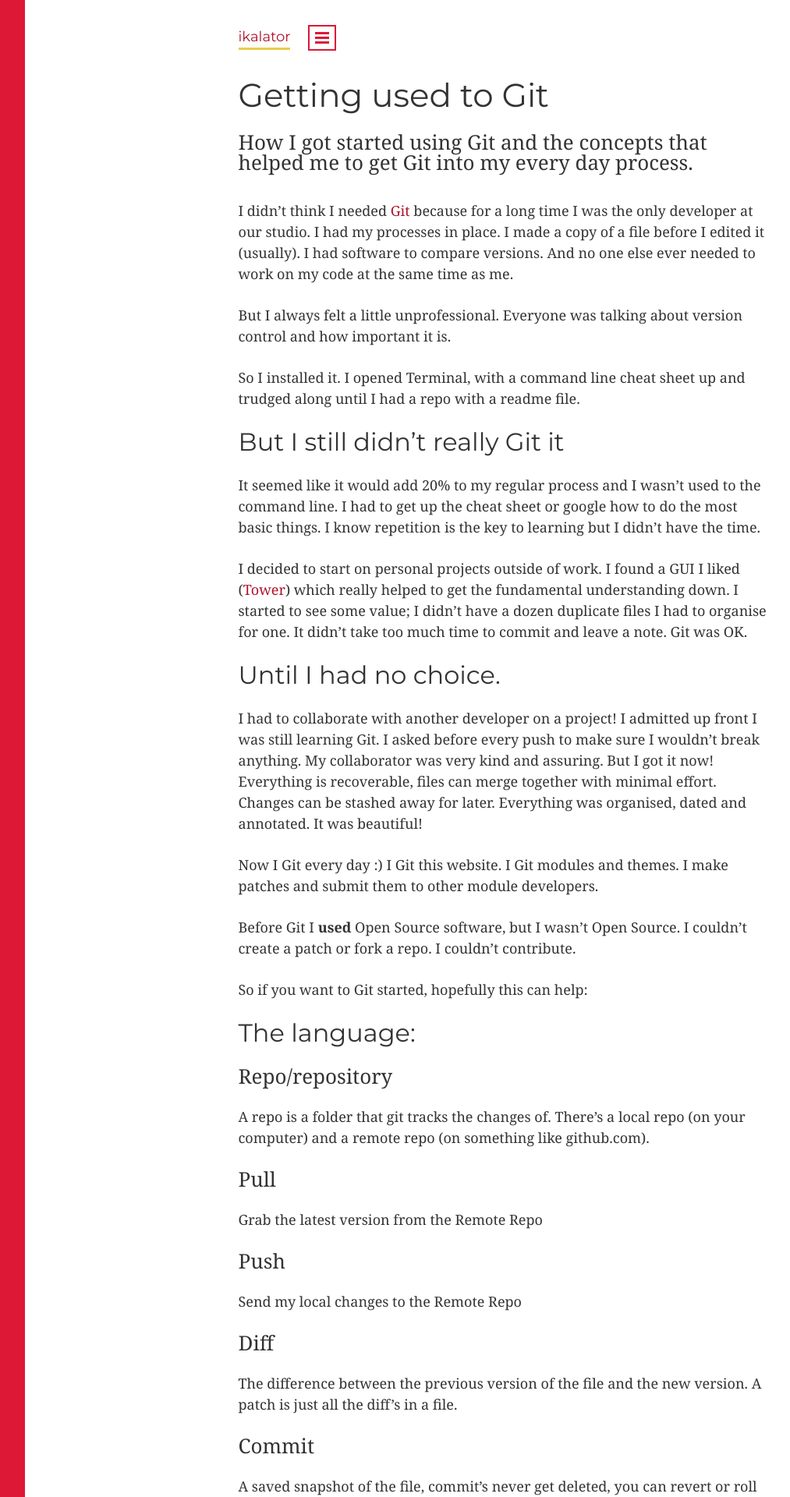
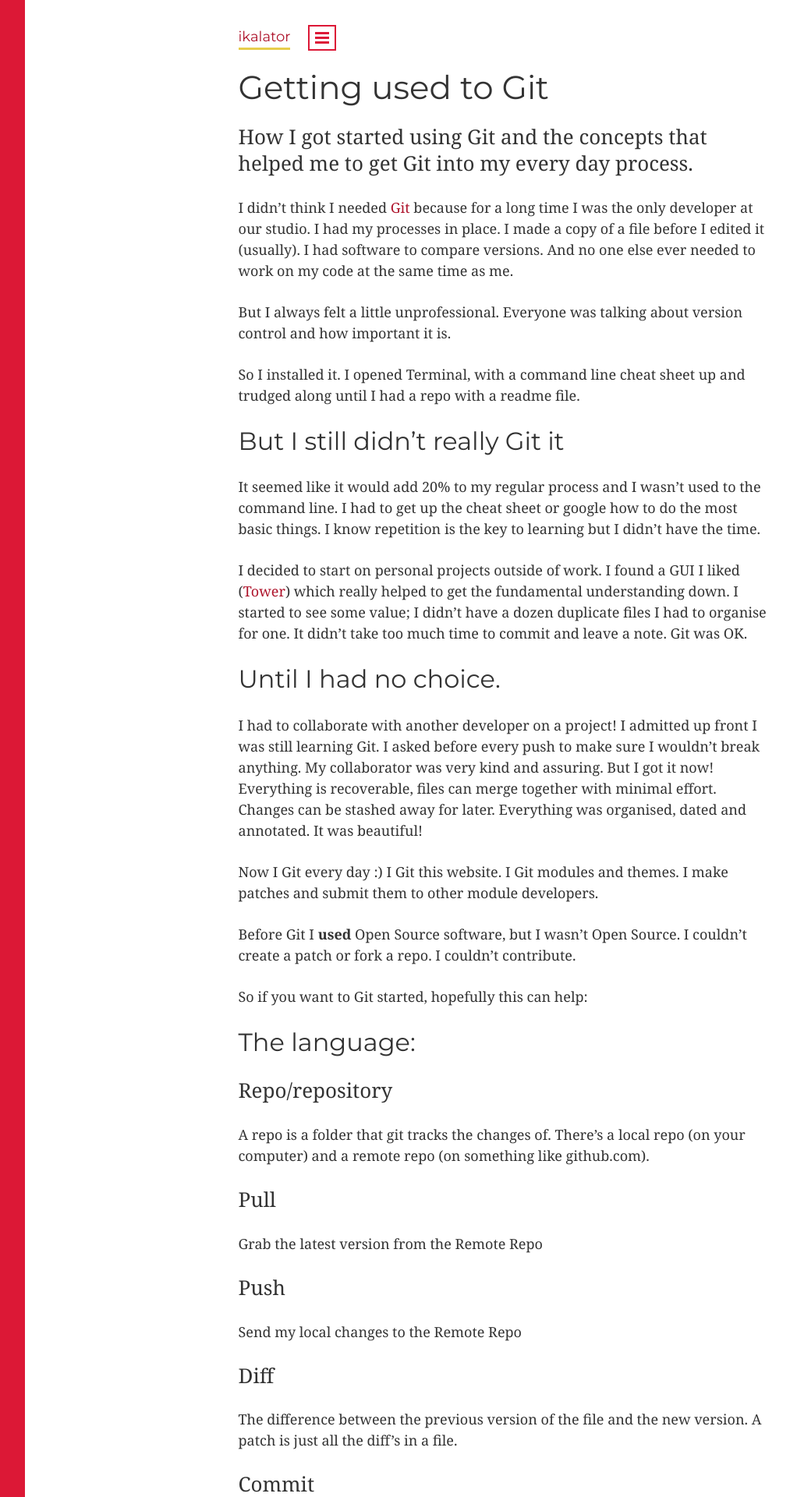
Before and after one commit to rikki-iki/rikki-iki.github.io, a Jekyll site: the page built from _posts/2013-09-19-getting-used-to-git.markdown, in a window 1280 px wide. Shown: the top 1920 px of the page at 78% size, without its empty margins (0-1013 px from the left). Built offline with Jekyll 4.4.1, drawn with Linux system fonts in a browser that asks for light colours; Markdown is read by kramdown in place of the engine named in the settings.

Commit message:
update to vertical spacing

```diff
--- a/css/ikalator.css
+++ b/css/ikalator.css
@@ -206,14 +206,14 @@ h1,.h1{
 h2,.h2{
   font-size: 2em;     /* 32px */
   font-size: 2rem;
-  line-height: 1em;
+  line-height: 1.2em;
   margin-bottom: 26px;
   font-family: Montserrat, "Helvetica Neue", Helvetica, Arial, sans-serif;
 }
 h3,.h3{
   font-size: 1.625em; /* 26px */
   font-size: 1.625rem;
-  line-height: 1em;
+  line-height: 1.3em;
   margin-bottom: 26px;
 }
 h4,.h4{
@@ -413,13 +413,12 @@ footer {
     font-style: normal;
   }
 header {
-  margin-bottom: 2em;
+  margin-bottom: 26px;
 }
   header p {
     font-size: 1.625em; /* 26px */
     font-size: 1.625rem;
-    line-height: 1em;
-    margin-bottom: 26px;
+    line-height: 1.3em;
   }
 .ikalator {
   font-family: Montserrat, "Helvetica Neue", Helvetica, Arial, sans-serif;
```
